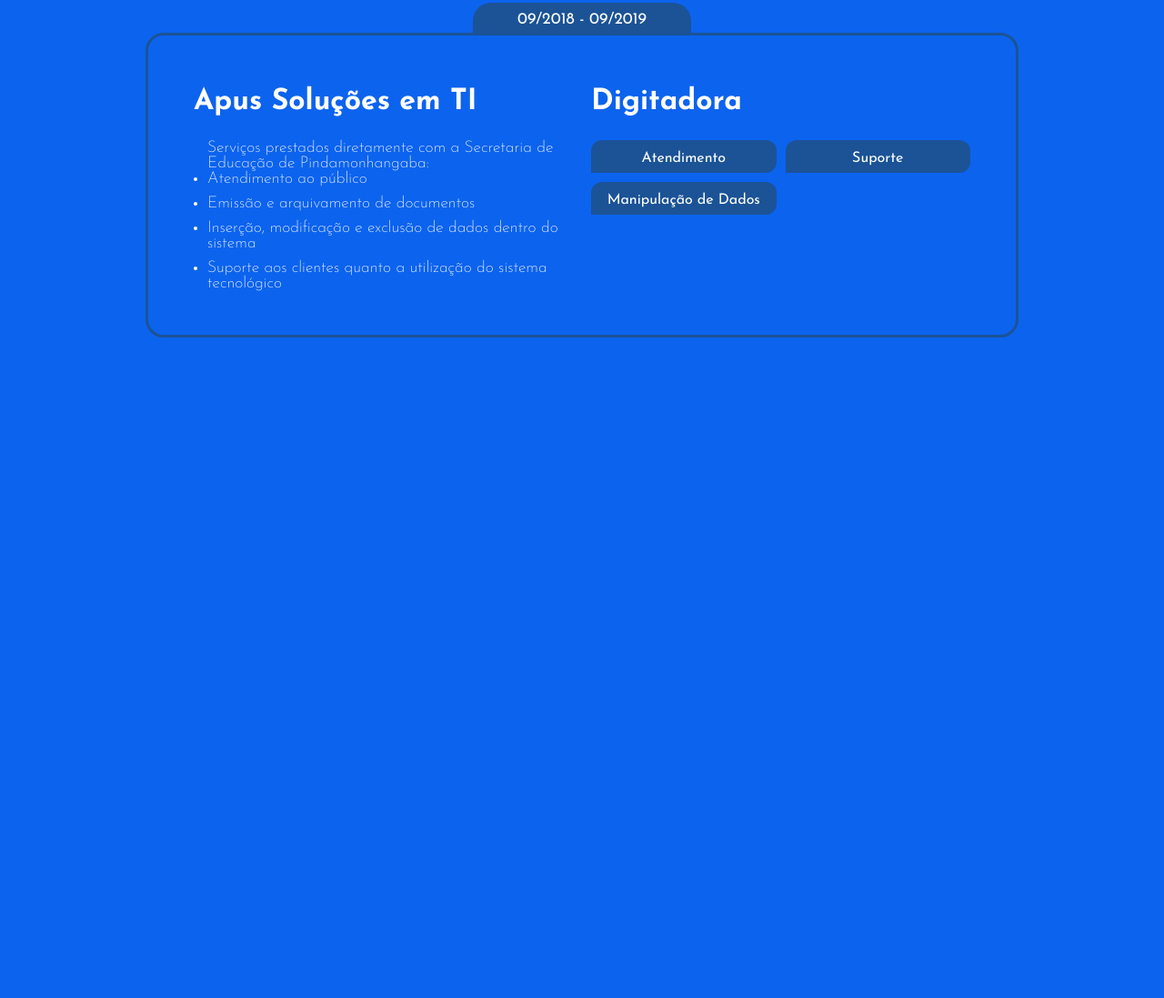
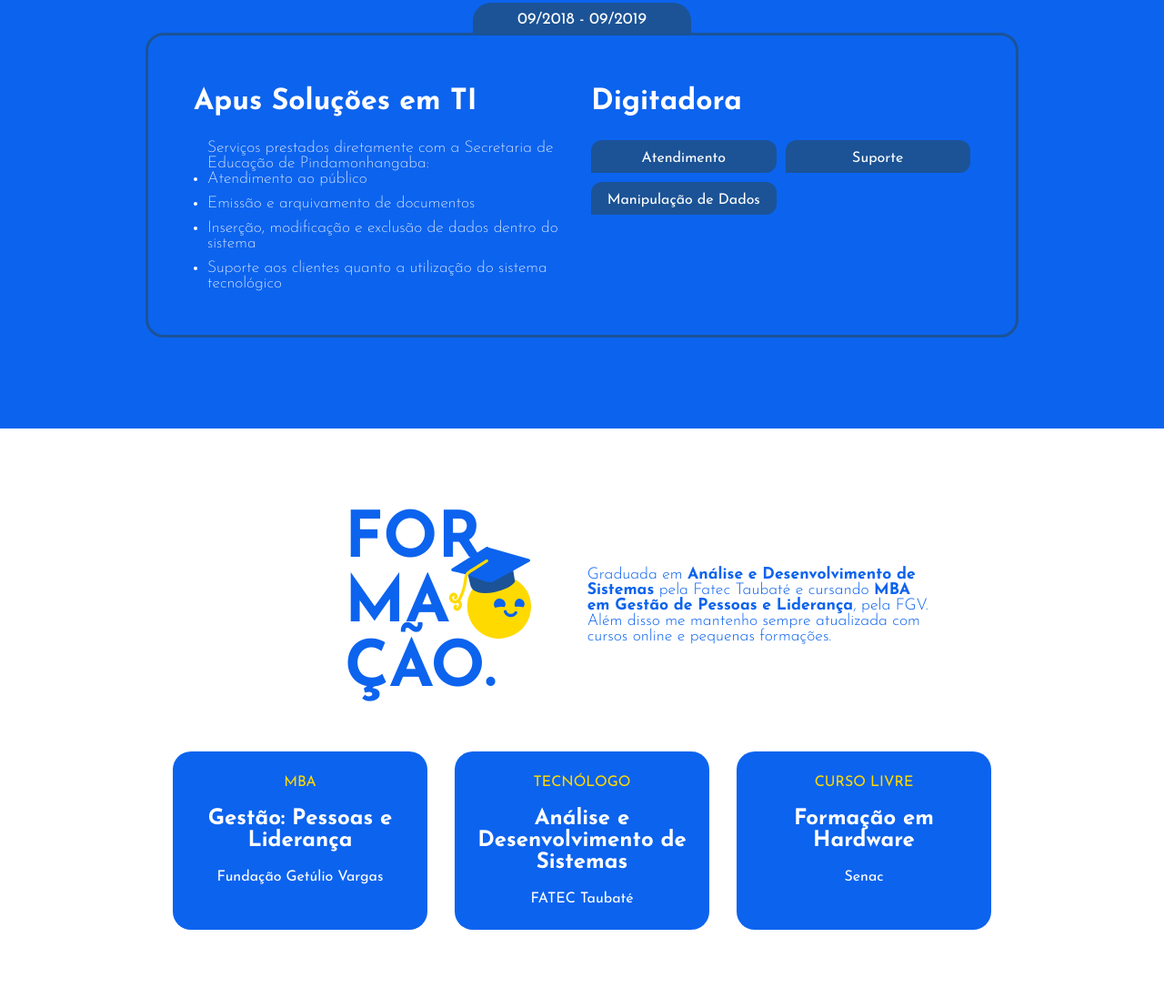
Before and after one commit to Rafadcosta/Rafadcosta.github.io, a plain HTML site: page index.html in a window 1280 px wide. Shown: the part 1627-2724 px from the top of the page at 91% size. Before the commit the page ends 2098 px from the top, so only its background shows below. Drawn offline with Linux system fonts and the light colour scheme.

Commit message:
feat: graduation section

```diff
--- a/css/global.css
+++ b/css/global.css
@@ -1,6 +1,7 @@
 @import "./header.css";
 @import "./about.css";
 @import "./experience.css";
+@import "./graduation.css";
 
 @font-face {
     font-family: 'Josefin Sans';
--- /dev/null
+++ b/css/graduation.css
@@ -0,0 +1,58 @@
+#graduation{
+    background-color: #fff;
+    width: 100%;
+    color: #0C63EE;
+    padding: 30px 0 50px 0;
+}
+
+.graduation-content{
+    max-width: 960px;
+    padding-bottom: 30px;
+    margin: 0 auto;
+    justify-content: space-between;
+    align-items: center;
+}
+
+.graduation-details{
+    display: grid;
+    grid-template-columns: 1fr 1.3fr;
+    gap: 100px;
+    align-items: center;
+    justify-items: right;
+    padding: 0 90px
+}
+
+.graduation-image{
+    max-width: 90px;
+    position: absolute;
+    margin-left: 115px;
+    margin-top: 100px;
+}
+
+.graduation-title{
+    font-size: 4.4rem;
+    text-transform: uppercase;
+}
+
+.graduation-text{
+    font-weight: 300;
+    font-size: 1.1em;
+}
+
+.graduation-items{
+    display: grid;
+    grid-template-columns: 1fr 1fr 1fr;
+    gap: 30px;
+    align-items: center;
+    justify-items: center;
+    padding: 0 30px;
+}
+
+.graduation-item{
+    background-color: #0C63EE;
+    color: #fff;
+    border-radius: 20px;
+    text-align: center;
+    height: 100%;
+    padding: 10px 20px 0 20px;
+}
--- a/index.html
+++ b/index.html
@@ -166,6 +166,44 @@
         </div>
     </section>
 
+    <section id="graduation">
+        <div class="graduation-content">
+            <div class="graduation-details">
+                <div>
+                    <img src="./img/formacao.svg" alt="Formação" class="graduation-image">
+                    <h1 class="graduation-title">
+                        For <br>
+                        ma <br>
+                        ção.
+                    </h1>
+                </div>
+                <div>
+                    <p class="graduation-text">
+                        Graduada em <strong>Análise e Desenvolvimento de Sistemas</strong>  pela Fatec Taubaté e cursando <strong>MBA em Gestão de Pessoas e Liderança</strong>, pela FGV. Além disso me mantenho sempre atualizada com cursos online e pequenas formações.
+                    </p>
+                </div>
+            </div>
+
+            <div class="graduation-items">
+                <div class="graduation-item">
+                    <p class="yellow">MBA</p>
+                    <h2>Gestão: Pessoas e Liderança</h2>
+                    <p>Fundação Getúlio Vargas</p>
+                </div>
+                <div class="graduation-item">
+                    <p class="yellow">TECNÓLOGO</p>
+                    <h2>Análise e Desenvolvimento de Sistemas</h2>
+                    <p>FATEC Taubaté</p>
+                </div>
+                <div class="graduation-item">
+                    <p class="yellow">CURSO LIVRE</p>
+                    <h2>Formação em Hardware</h2>
+                    <p>Senac</p>
+                </div>
+            </div>
+        </div>
+    </section>
+
     <script src="./js/function.js"></script>
 </body>
 </html>
```
